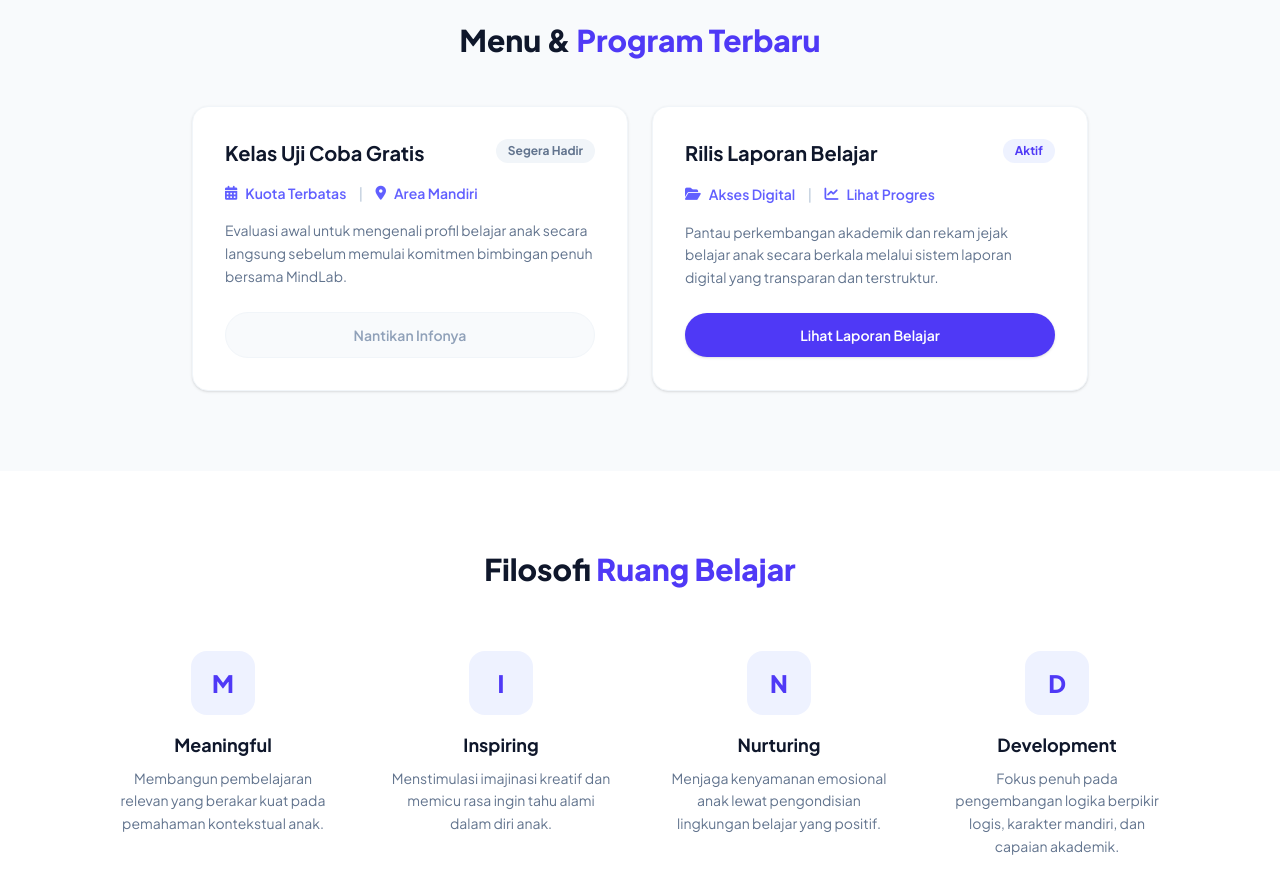
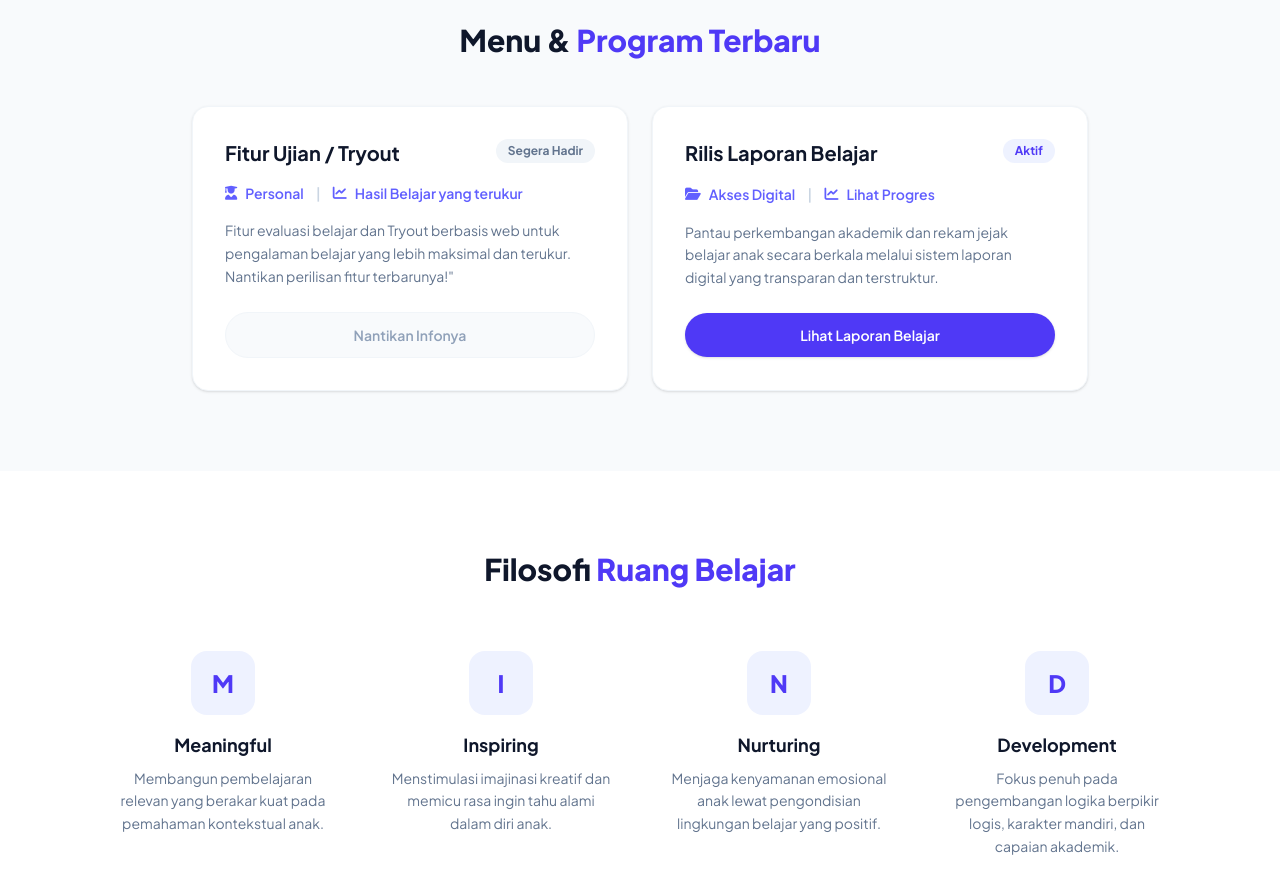
Before and after one commit to getserotonin/mindlabedu, a website: page index.html in a window 1280 px wide. Shown: the part 2880-3771 px from the top of the page. Drawn offline with Linux system fonts and the light colour scheme; no server answers.

Commit message:
update info fitur selanjutnya

```diff
--- a/index.html
+++ b/index.html
@@ -251,13 +251,13 @@
                     <!-- Fitur 2 -->
                     <div class="bg-white border border-slate-100 rounded-2xl p-8 shadow-sm flex flex-col justify-between">
                         <div class="flex justify-between items-start mb-4">
-                            <h3 class="text-xl font-bold text-slate-900">Kelas Uji Coba Gratis</h3>
+                            <h3 class="text-xl font-bold text-slate-900">Fitur Ujian / Tryout</h3>
                             <span class="text-xs font-bold px-3 py-1 rounded-full bg-slate-100 text-slate-500">Segera Hadir</span>
                         </div>
                         <p class="text-sm font-semibold text-indigo-500 mb-4 flex items-center gap-2">
-                            <i class="fas fa-calendar-alt"></i> Kuota Terbatas <span class="text-slate-300 mx-1">|</span> <i class="fas fa-map-marker-alt"></i> Area Mandiri
+                            <i class="fas fa-user-graduate"></i> Personal <span class="text-slate-300 mx-1">|</span> <i class="fas fa-chart-line"></i> Hasil Belajar yang terukur
                         </p>
-                        <p class="text-slate-500 text-sm leading-relaxed mb-6">Evaluasi awal untuk mengenali profil belajar anak secara langsung sebelum memulai komitmen bimbingan penuh bersama MindLab.</p>
+                        <p class="text-slate-500 text-sm leading-relaxed mb-6">Fitur evaluasi belajar dan Tryout berbasis web untuk pengalaman belajar yang lebih maksimal dan terukur. Nantikan perilisan fitur terbarunya!"</p>
                         <button disabled class="w-full py-3 rounded-full text-slate-400 bg-slate-50 border border-slate-100 font-semibold text-sm cursor-not-allowed">Nantikan Infonya</button>
                     </div>
 
```
